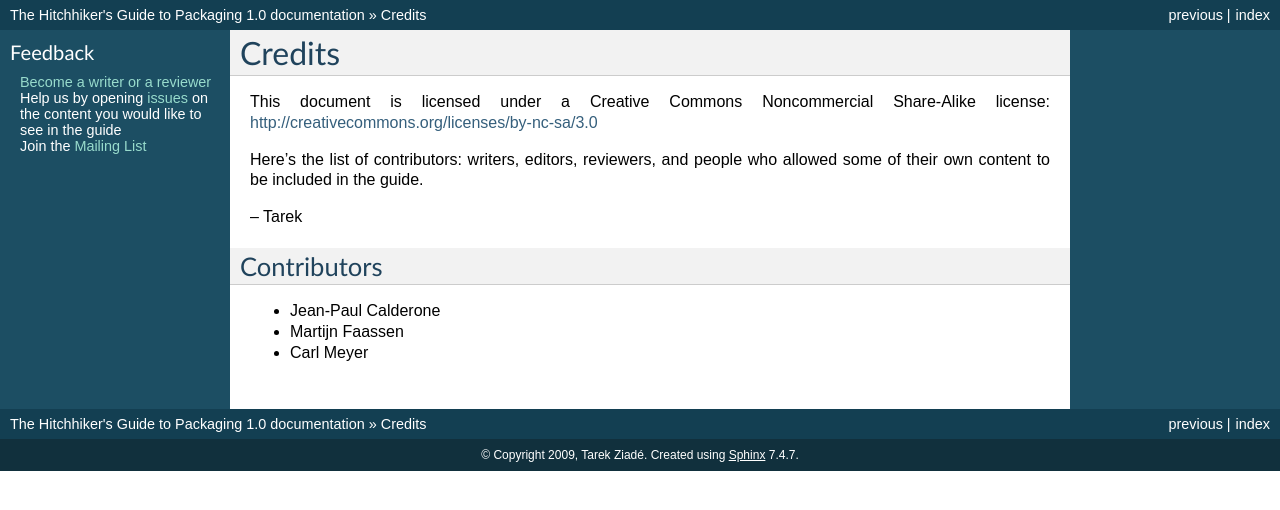
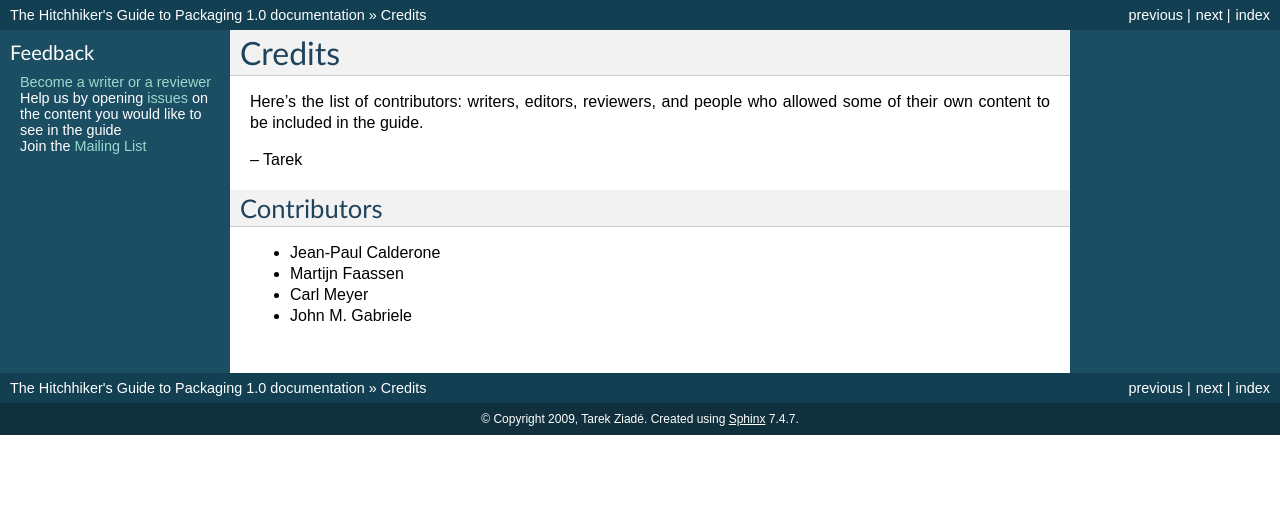
Before and after one commit to pypa/packaging.python.org, a Sphinx documentation site: the page built from source/credits.txt, in a window 1280 px wide. Shown: the top 510 px of the page. Built offline with Sphinx 7.4.7, drawn with Linux system fonts in a browser that asks for light colours.

Commit message:
Added README.txt. Added separate license.txt file.

```diff
--- a/source/credits.txt
+++ b/source/credits.txt
@@ -2,11 +2,9 @@
 Credits
 =======
 
-This document is licensed under a Creative Commons Noncommercial Share-Alike
-license: http://creativecommons.org/licenses/by-nc-sa/3.0
-
-Here's the list of contributors: writers, editors, reviewers, and people who
-allowed some of their own content to be included in the guide.
+Here's the list of contributors: writers, editors, reviewers, and
+people who allowed some of their own content to be included in the
+guide.
 
 -- Tarek
 
@@ -16,3 +14,4 @@ Contributors
 - Jean-Paul Calderone
 - Martijn Faassen
 - Carl Meyer
+- John M. Gabriele
--- a/source/index.txt
+++ b/source/index.txt
@@ -17,6 +17,7 @@ Contents:
    os_packaging.txt
    history.txt
    credits.txt
+   license.txt
 
 Indices and tables
 ==================
```
Also changed, not shown: README.txt (added, +16 -0 lines), source/license.txt (added, +7 -0 lines).
